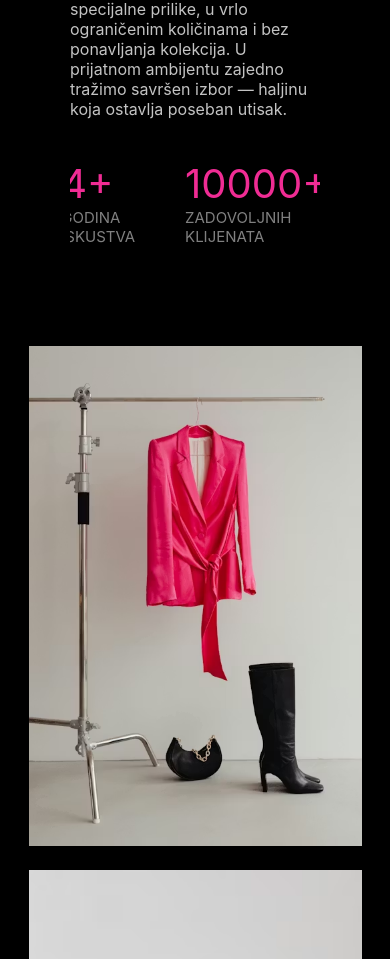
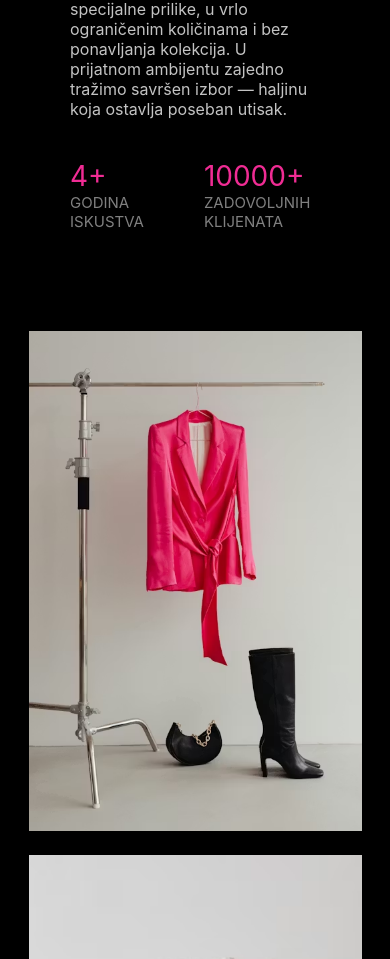
Before and after one commit to RajanDz/MonamourLandingPage, a React (Create React App) app: page / in a window 390 px wide. Shown: the part 1476-2435 px from the top of the page. Built offline with nearby package versions, Linux system fonts and the light colour scheme.

Commit message:
Some changes are maded

```diff
--- a/src/components/aboutUs.jsx
+++ b/src/components/aboutUs.jsx
@@ -23,11 +23,11 @@ U prijatnom ambijentu zajedno tražimo savršen izbor — haljinu koja ostavlja
 
                         <div className="client-info">
                             <div className="years-of-work">
-                                <p style={{color:"oklch(0.64 0.24 354.76)",fontSize: "40px"}}>4+</p>
+                                <p className="brand-number">4+</p>
                                 <p style={{color: "gray",fontSize: "15px"}}>GODINA ISKUSTVA</p>
                             </div>
                             <div className="satisfied-customers">
-                                <p style={{color:"oklch(0.64 0.24 354.76)", fontSize: "40px"}}>10000+</p>
+                                <p className="brand-number">10000+</p>
                                 <p style={{color: "gray",fontSize: "15px"}}>ZADOVOLJNIH KLIJENATA</p>
                             </div>
                         </div>
--- a/src/styles/aboutUsStyle.css
+++ b/src/styles/aboutUsStyle.css
@@ -48,6 +48,8 @@
 }
 .client-info{
     display: flex;
+    align-items: center;
+    justify-content: space-between;
     gap: 50px;
 }
 
@@ -56,7 +58,10 @@
     flex-direction: column;
     align-items: flex-start;
 }
-
+.years-of-work p ,.satisfied-customers p{
+    color: oklch(0.64 0.24 354.76);
+    font-size: 48px;
+}
 .right-side{
     display: flex;
     align-items: center;
@@ -96,6 +101,9 @@
             width: 250px;
             overflow: hidden;
         }
+        .years-of-work p ,.satisfied-customers p{
+            font-size: 28px;
+        }
         .about-us-info{
             width: 250px;
         }
```
